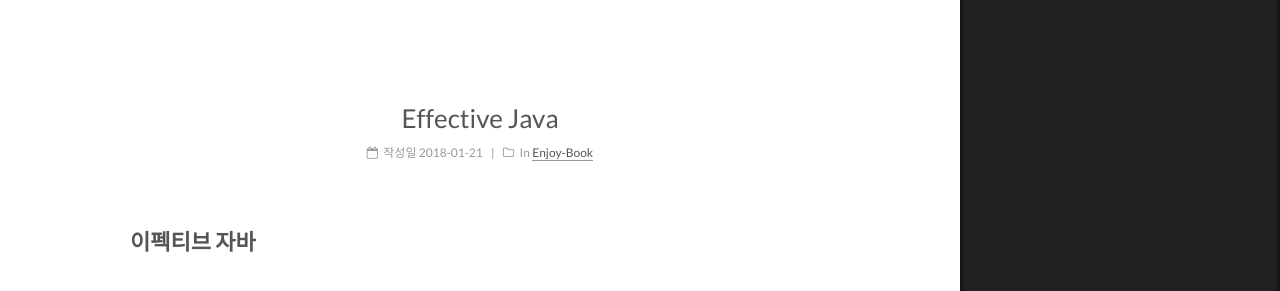
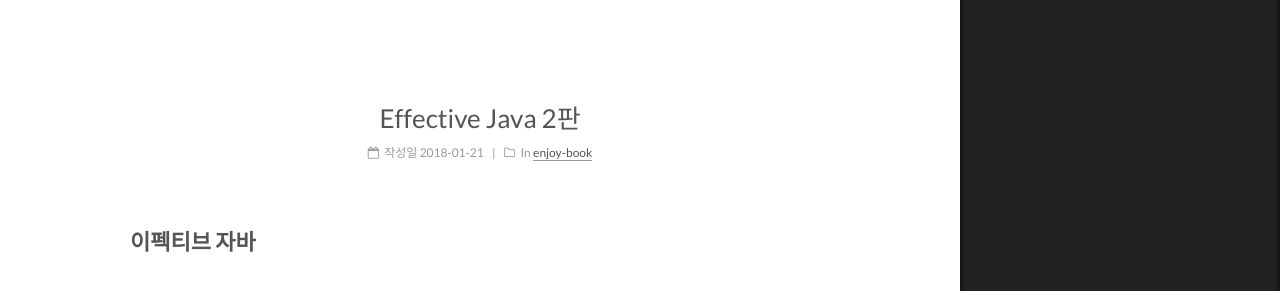
Before and after one commit to csj4032/csj4032.github.io, a Jekyll site: the page built from _posts/2018-01-21-effectiv-java.md, in a window 1280 px wide. Shown: the part 242-533 px from the top of the page. Built offline with Jekyll 4.4.1, drawn with Linux system fonts in a browser that asks for light colours.

Commit message:
포스팅 링크 확인

```diff
--- a/404.html
+++ b/404.html
@@ -8,9 +8,7 @@
   <link rel="stylesheet" type="text/css" href="https://qzone.qq.com/gy/404/style/404style.css">
 </head>
 <body>
-  <script type="text/plain" src="http://www.qq.com/404/search_children.js"
-          charset="utf-8" homePageUrl="/"
-          homePageName="回到我的主页">
+  <script type="text/plain" src="http://www.qq.com/404/search_children.js" charset="utf-8" homePageUrl="/" homePageName="回到我的主页">
   </script>
   <script src="https://qzone.qq.com/gy/404/data.js" charset="utf-8"></script>
   <script src="https://qzone.qq.com/gy/404/page.js" charset="utf-8"></script>
--- a/_posts/2018-01-21-effectiv-java.md
+++ b/_posts/2018-01-21-effectiv-java.md
@@ -1,10 +1,10 @@
 ---
-title: Effective Java
+title: Effective Java 2판
 description: Effective Java 정리
 categories:
- - Enjoy-Book
+ - enjoy-book
 tags:
- - Java
+ - java
 ---
 
 # 이펙티브 자바
```
